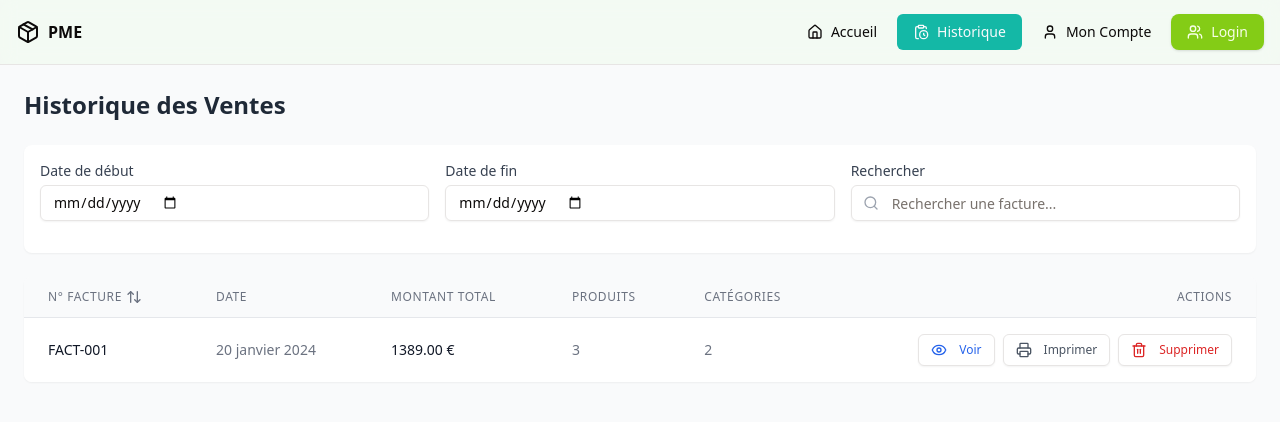
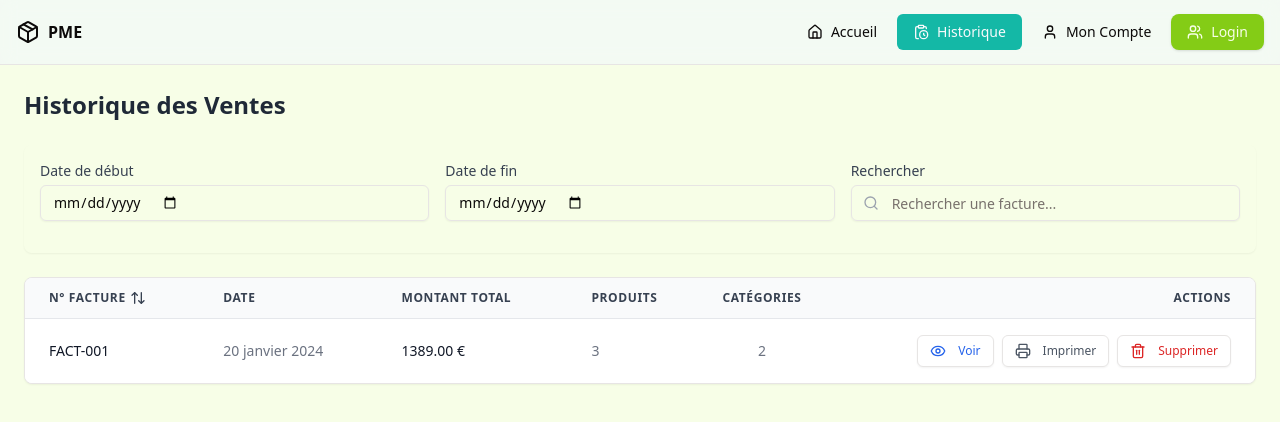
Before and after one commit to bry4ng4rrix/Gestion_de_stock, a React (Vite) app: page /historique in a window 1280 px wide. Shown: the top 422 px of the page. Built offline with nearby package versions, Linux system fonts and the light colour scheme.

Commit message:
maquette

```diff
--- a/src/Pages/Client/Historique.tsx
+++ b/src/Pages/Client/Historique.tsx
@@ -5,6 +5,7 @@ import { Input } from '@/components/ui/input';
 import { Dialog, DialogContent, DialogHeader, DialogTitle } from '@/components/ui/dialog';
 import { format } from 'date-fns';
 import { fr } from 'date-fns/locale';
+import { Card } from '@/components/ui/card';
 
 // Types
 type ProduitVendu = {
@@ -80,12 +81,12 @@ const Historique = () => {
   };
 
   return (
-    <div className="min-h-screen p-6 bg-gray-50">
+    <div className="min-h-screen p-6 ">
       <div className=" mx-auto">
         <h1 className="text-2xl font-bold text-gray-800 mb-6">Historique des Ventes</h1>
 
         {/* Filtres */}
-        <div className="bg-white p-4 rounded-lg shadow-sm mb-6">
+        <div className=" p-4 rounded-lg shadow-sm mb-6">
           <div className="grid grid-cols-1 md:grid-cols-3 gap-4 mb-4">
             <div>
               <label className="block text-sm font-medium text-gray-700 mb-1">Date de début</label>
@@ -122,30 +123,30 @@ const Historique = () => {
         </div>
 
         {/* Tableau des factures */}
-        <div className="bg-white shadow-sm rounded-lg overflow-hidden">
+        <Card className="bg-white shadow-sm rounded-lg overflow-hidden">
           <div className="overflow-x-auto">
             <table className="min-w-full divide-y divide-gray-200">
-              <thead className="bg-gray-50">
-                <tr>
-                  <th className="px-6 py-3 text-left text-xs font-medium text-gray-500 uppercase tracking-wider">
+              <thead className="bg-gray-50 fon-bold">
+                <tr >
+                  <th className="px-6 py-3 text-left text-xs font-bold text-gray-700 uppercase tracking-wider">
                     <div className="flex items-center">
                       N° Facture
                       <ArrowUpDown className="ml-1 h-4 w-4" />
                     </div>
                   </th>
-                  <th className="px-6 py-3 text-left text-xs font-medium text-gray-500 uppercase tracking-wider">
+                  <th className="px-6 py-3 text-left text-xs font-bold text-gray-700 uppercase tracking-wider">
                     Date
                   </th>
-                  <th className="px-6 py-3 text-left text-xs font-medium text-gray-500 uppercase tracking-wider">
+                  <th className="px-6 py-3 text-left text-xs font-bold text-gray-700 uppercase tracking-wider">
                     Montant Total
                   </th>
-                  <th className="px-6 py-3 text-left text-xs font-medium text-gray-500 uppercase tracking-wider">
+                  <th className="px-6 py-3 text-left text-xs font-bold text-gray-700 uppercase tracking-wider">
                     Produits
                   </th>
-                  <th className="px-6 py-3 text-left text-xs font-medium text-gray-500 uppercase tracking-wider">
+                  <th className="px-2 py-3 text-center text-xs font-bold text-gray-700 uppercase tracking-wider">
                     Catégories
                   </th>
-                  <th className="px-6 py-3 text-right text-xs font-medium text-gray-500 uppercase tracking-wider">
+                  <th className="px-6 py-3 text-right text-xs font-bold text-gray-700 uppercase tracking-wider">
                     Actions
                   </th>
                 </tr>
@@ -165,7 +166,7 @@ const Historique = () => {
                     <td className="px-6 py-4 whitespace-nowrap text-sm text-gray-500">
                       {calculerTotalProduits(facture.produits)}
                     </td>
-                    <td className="px-6 py-4 whitespace-nowrap text-sm text-gray-500">
+                    <td className="px-6 py-4 whitespace-nowrap text-center text-sm text-gray-500">
                       {getNombreCategories(facture.produits)}
                     </td>
                     <td className="px-6 py-4 whitespace-nowrap text-right text-sm font-medium space-x-2">
@@ -205,7 +206,7 @@ const Historique = () => {
               </tbody>
             </table>
           </div>
-        </div>
+        </Card>
       </div>
 
       {/* Modal de détail de la facture */}
--- a/src/Pages/Client/Profile.tsx
+++ b/src/Pages/Client/Profile.tsx
@@ -40,7 +40,7 @@ const Profile = () => {
   };
 
   return (
-    <div className="min-h-screen p-4 md:p-8 bg-background">
+    <div className="min-h-screen p-4 md:p-8">
       <div className=" mx-auto">
         <h1 className="text-3xl font-bold mb-8">Mon Profil</h1>
 
```
